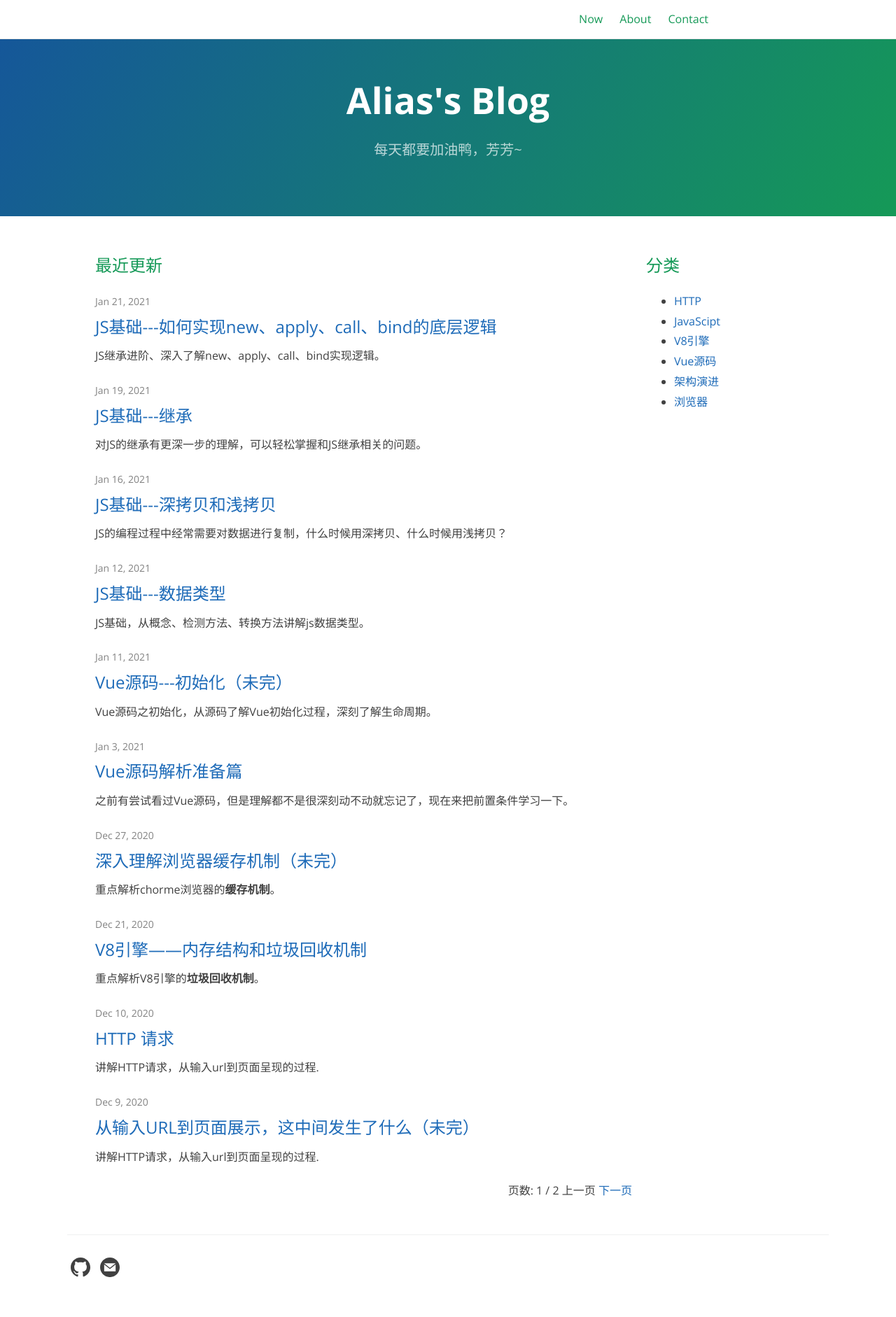
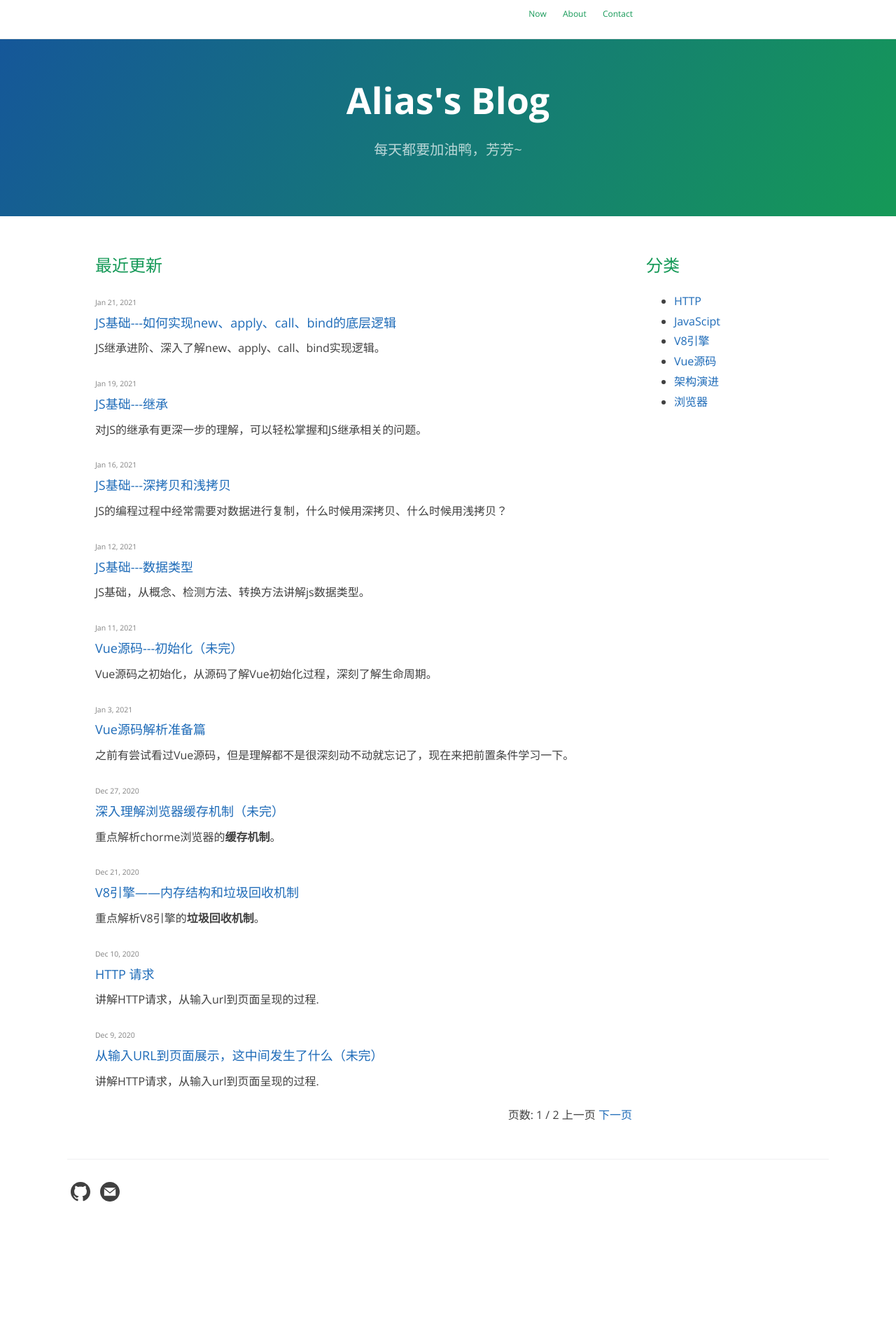
Before and after one commit to higwendolyn/Alias, a Jekyll site: the page built from index.html, in a window 1280 px wide. Shown: the whole page at 70% size. Built offline with Jekyll 4.4.1, drawn with Linux system fonts in a browser that asks for light colours; the list of posts is cut into pages by our own code; after the commit the page ends 1774 px from its top, so only the background shows below that.

Commit message:
修改部分样式

```diff
--- a/_config.yml
+++ b/_config.yml
@@ -31,6 +31,8 @@ target-blank:
 
 header_page_refs: ['now', 'about', 'contact']
 
+permalink: /:year/:month/:day/:title
+
 # 每页有几个项目
 paginate: 10
-paginate_path: "page:num/"
+paginate_path: "page/:num/"
--- a/_sass/blog.scss
+++ b/_sass/blog.scss
@@ -2,7 +2,7 @@
 
 // Define defaults for each variable.
 
-$base-font-size:   16px !default;
+$base-font-size:   12px !default;
 $base-font-weight: 400 !default;
 $small-font-size:  $base-font-size * 0.875 !default;
 $base-line-height: 1.5 !default;
--- a/_sass/jekyll-theme-cayman-blog.scss
+++ b/_sass/jekyll-theme-cayman-blog.scss
@@ -30,7 +30,7 @@ body {
   padding: 0;
   margin: 0;
   font-family: "Open Sans", "Helvetica Neue", Helvetica, Arial, sans-serif;
-  font-size: 16px;
+  font-size: 12px;
   line-height: 1.5;
   color: $body-text-color;
 }
--- a/index.html
+++ b/index.html
@@ -31,13 +31,13 @@ layout: home
             {% if paginator.previous_page == 1 %}
             <a href="/Alias/" class="previous">上一页</a>
             {% else %}
-            <a href="/Alias/page{{ paginator.previous_page }}" class="previous">上一页</a>
+            <a href="/Alias/page/{{ paginator.previous_page }}" class="previous">上一页</a>
             {% endif %}
         {% else %}
         <span class="previous">上一页</span>
         {% endif %}
         {% if paginator.next_page %}
-        <a href="/Alias/page{{ paginator.next_page }}" class="next">下一页</a>
+        <a href="/Alias/page/{{ paginator.next_page }}" class="next">下一页</a>
         {% else %}
         <span class="next ">下一页</span>
         {% endif %}
```
